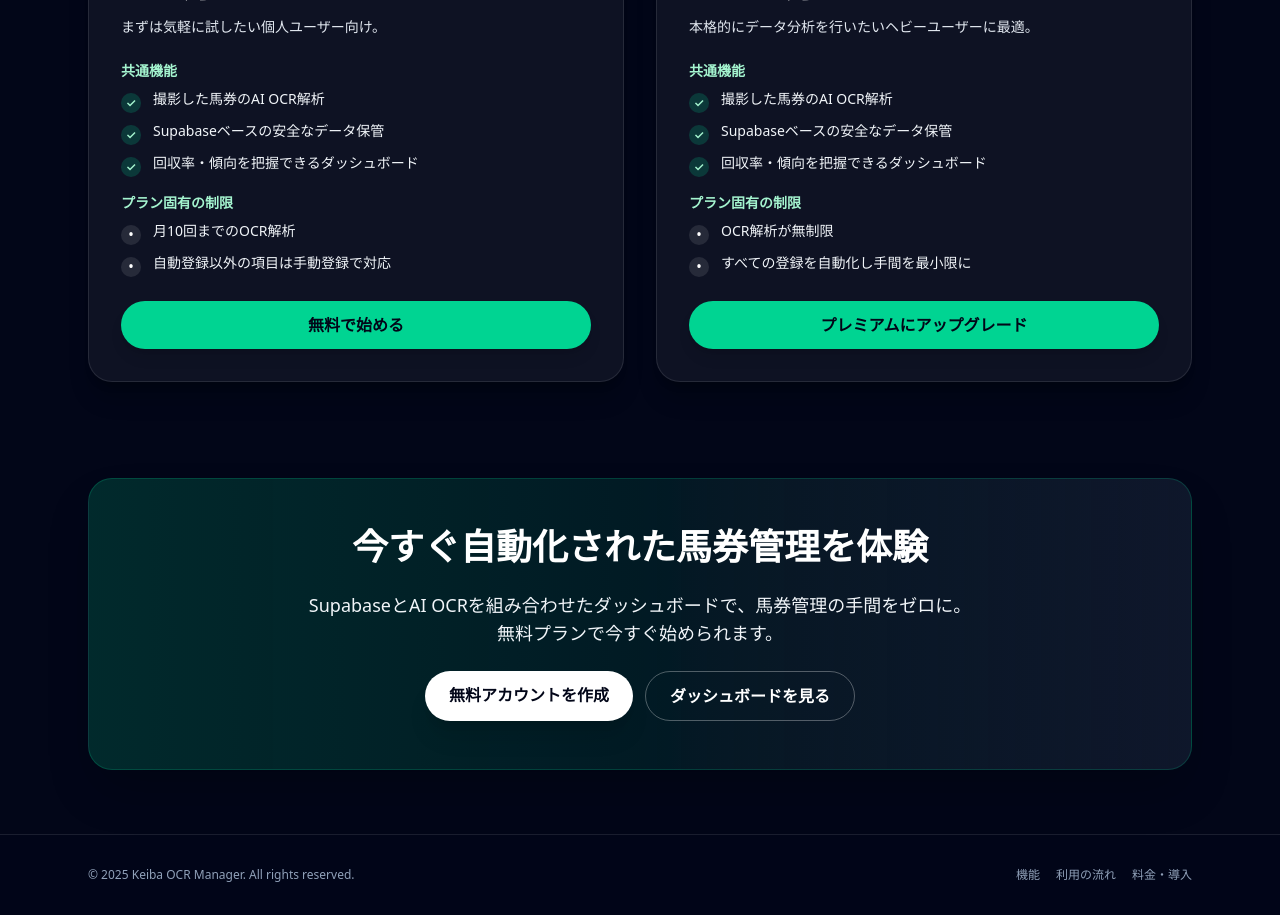
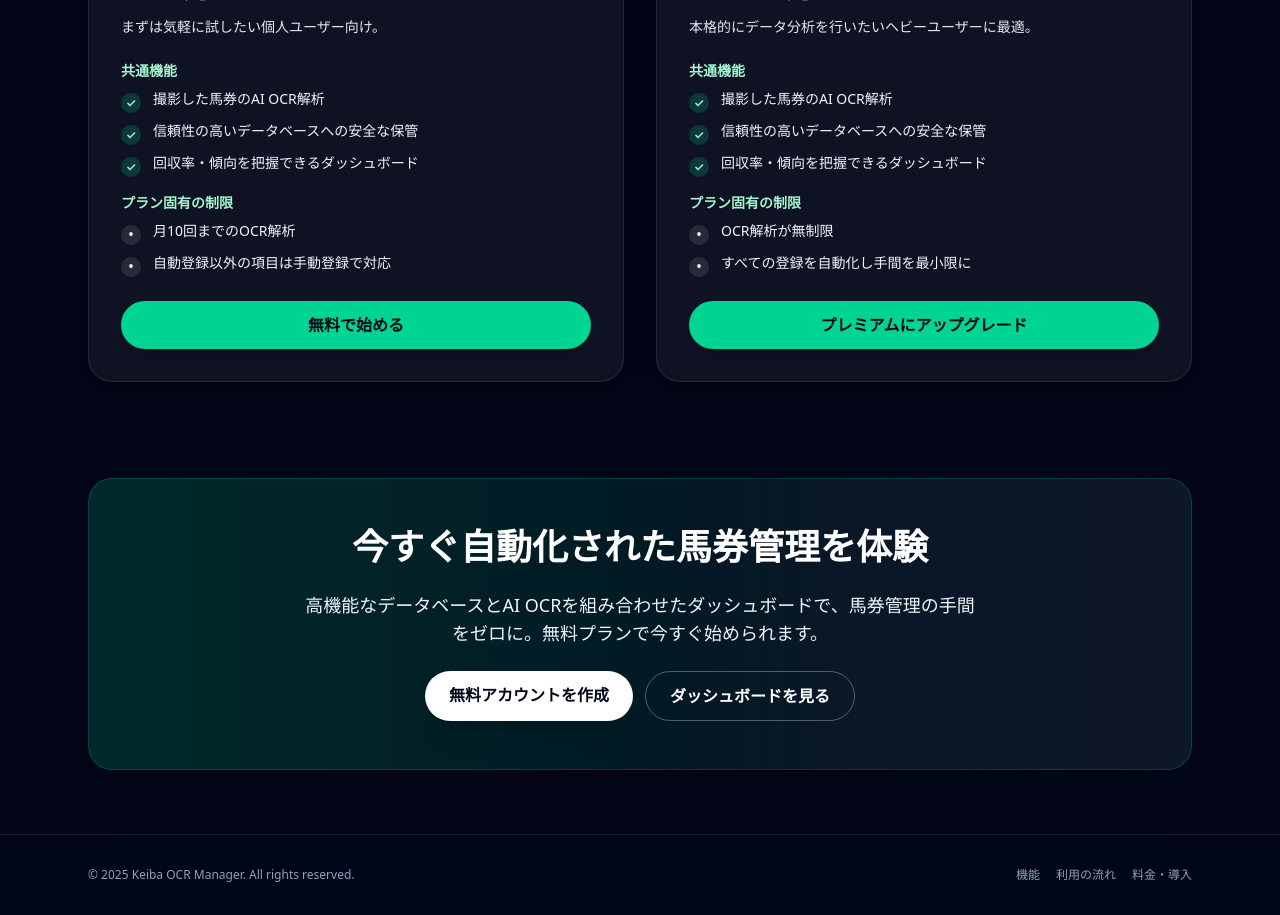
Before and after one commit to beniyasan/baken_manager, a Next.js app in the folder keiba-ocr-next/: page / in a window 1280 px wide. Shown: the part 1940-2855 px from the top of the page. Built offline with nearby package versions, Linux system fonts and the light colour scheme.

Commit message:
Remove Supabase branding from UI copy

```diff
--- a/keiba-ocr-next/src/app/dashboard/page.tsx
+++ b/keiba-ocr-next/src/app/dashboard/page.tsx
@@ -453,7 +453,7 @@ export default function DashboardPage() {
             <CardContent className="flex items-center gap-3 text-sm text-slate-200">
               <CloudArrowUpIcon className="h-10 w-10 text-emerald-300" />
               <div>
-                <p className="font-semibold text-white">OCR & Supabase 連携</p>
+                <p className="font-semibold text-white">OCR & データベース連携</p>
                 <p className="text-slate-300">{accountLabel}</p>
                 {planEnforced ? (
                   <div className="mt-2 flex flex-wrap items-center gap-2 text-xs text-emerald-200">
@@ -832,7 +832,7 @@ function DashboardArea({ onSignOut, plan, planEnforced }: DashboardAreaProps) {
           <div>
             <CardTitle className="text-xl text-white">馬券データダッシュボード</CardTitle>
             <CardDescription className="text-sm text-slate-300">
-              Supabase に保存された馬券データを管理します。フォームで追加・編集・削除ができます。
+              データベースに保存された馬券データを管理します。フォームで追加・編集・削除ができます。
             </CardDescription>
           </div>
           <div className="flex flex-wrap items-center gap-3">
--- a/keiba-ocr-next/src/app/layout.tsx
+++ b/keiba-ocr-next/src/app/layout.tsx
@@ -3,7 +3,7 @@ import "./globals.css";
 
 export const metadata: Metadata = {
   title: "Keiba OCR Manager",
-  description: "Horse racing ticket management dashboard powered by Supabase and Next.js",
+  description: "Horse racing ticket management dashboard powered by a modern database and Next.js",
 };
 
 export default function RootLayout({
--- a/keiba-ocr-next/src/app/page.tsx
+++ b/keiba-ocr-next/src/app/page.tsx
@@ -56,7 +56,7 @@ const pricingPlans = [
 
 const commonFeatures = [
   "撮影した馬券のAI OCR解析",
-  "Supabaseベースの安全なデータ保管",
+  "信頼性の高いデータベースへの安全な保管",
   "回収率・傾向を把握できるダッシュボード",
 ];
 
@@ -266,7 +266,7 @@ export default function LandingPage() {
           <div className="mx-auto max-w-2xl space-y-6">
             <h2 className="text-3xl font-bold text-white md:text-4xl">今すぐ自動化された馬券管理を体験</h2>
             <p className="text-lg text-slate-100">
-              SupabaseとAI OCRを組み合わせたダッシュボードで、馬券管理の手間をゼロに。無料プランで今すぐ始められます。
+              高機能なデータベースとAI OCRを組み合わせたダッシュボードで、馬券管理の手間をゼロに。無料プランで今すぐ始められます。
             </p>
             <div className="flex flex-col justify-center gap-3 sm:flex-row">
               <Link
--- a/keiba-ocr-next/src/features/bets/components/BetsForm.tsx
+++ b/keiba-ocr-next/src/features/bets/components/BetsForm.tsx
@@ -697,7 +697,7 @@ export const BetsForm = ({ editingBet, onCancelEdit, onSuccess, plan, planEnforc
             ファイルを選択
           </button>
           <p className="mt-2 text-xs text-slate-300">
-            クリックまたはドラッグ＆ドロップで画像を選択できます。画像は Supabase Storage に保存されます。
+            クリックまたはドラッグ＆ドロップで画像を選択できます。画像はアプリのデータベースストレージに保存されます。
           </p>
           {imagePreview && (
             <div className="mt-4 overflow-hidden rounded-lg border border-white/15 bg-slate-950/40">
```
